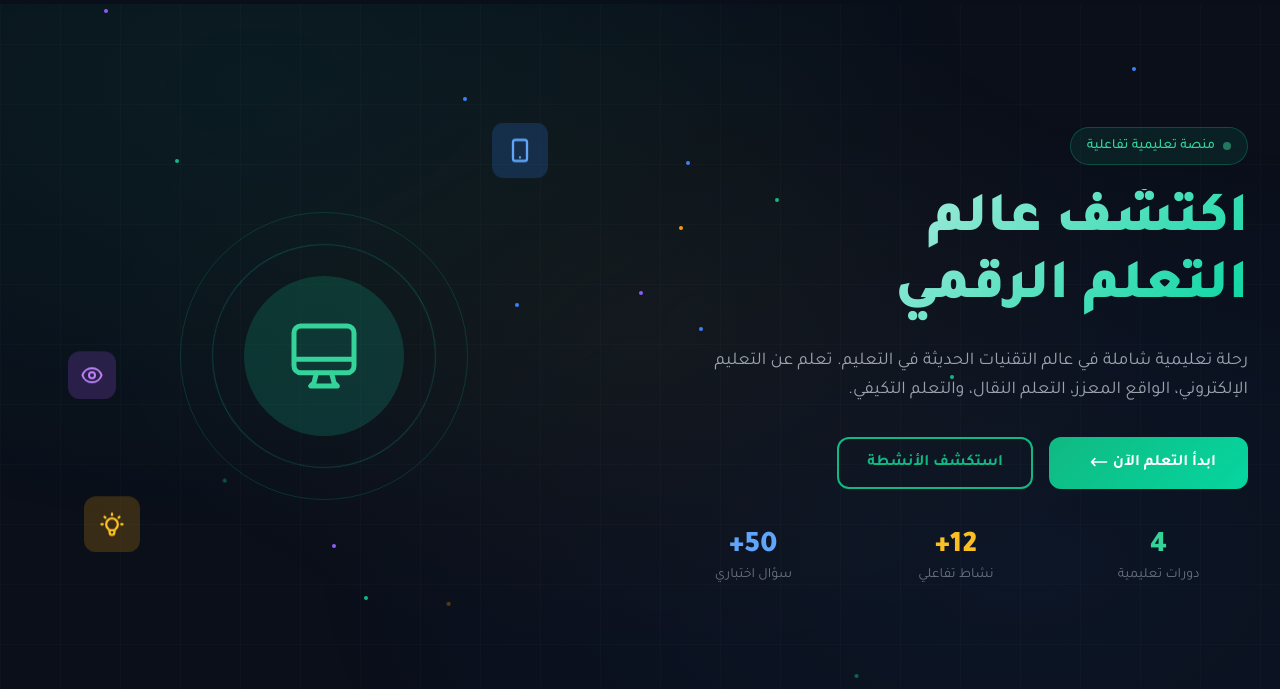
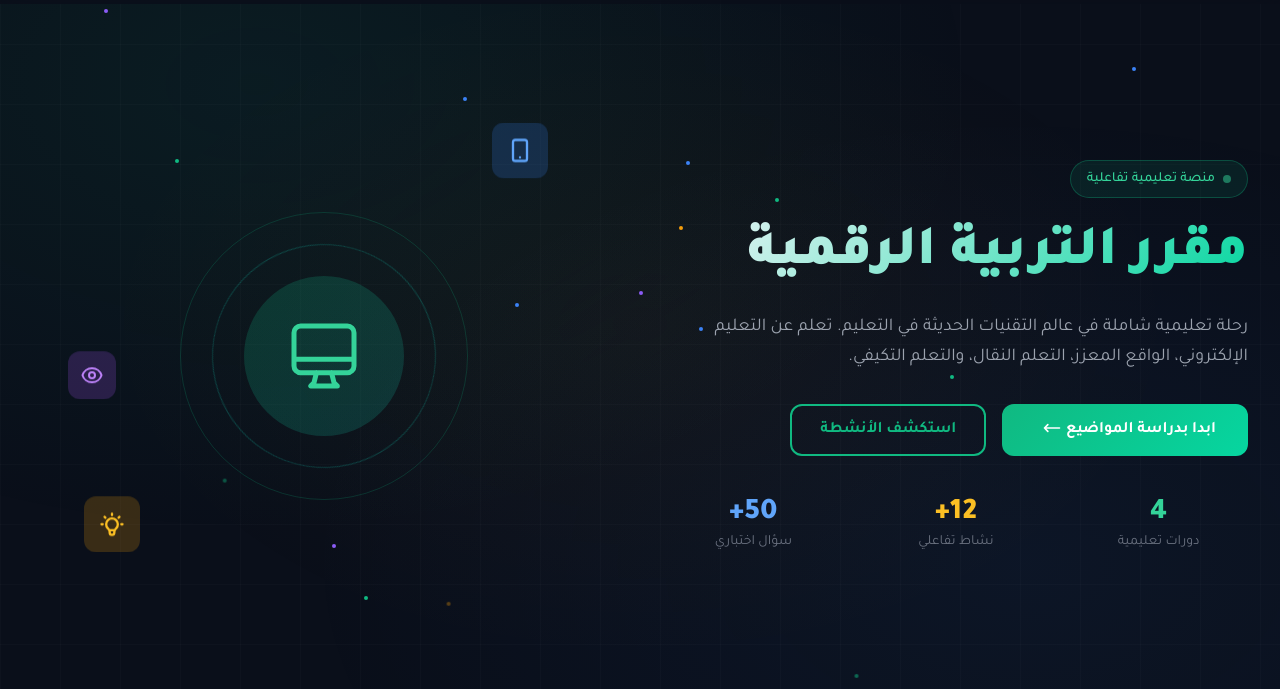
Before and after one commit to AbdoAli2002a/d-mamdouh2, a plain HTML site: page index.html in a window 1280 px wide. Shown: the part 76-765 px from the top of the page. Drawn offline with nearby package versions, Linux system fonts and the light colour scheme.

Commit message:
Update index.html

```diff
--- a/index.html
+++ b/index.html
@@ -576,7 +576,7 @@
                             <span class="text-sm text-emerald-400 font-medium">منصة تعليمية تفاعلية</span>
                         </div>
 
-                        <h1 class="section-title mb-6">اكتشف عالم<br><span class="text-emerald-400">التعلم الرقمي</span></h1>
+                        <h1 class="section-title mb-6"> مقرر التربية الرقمية<br><span class="text-emerald-400"> </span></h1>
 
                         <p class="text-lg text-gray-400 mb-8 leading-relaxed max-w-xl">
                             رحلة تعليمية شاملة في عالم التقنيات الحديثة في التعليم. تعلم عن التعليم الإلكتروني، الواقع المعزز، التعلم النقال، والتعلم التكيفي.
@@ -584,7 +584,7 @@
 
                         <div class="flex flex-wrap gap-4 mb-10">
                             <button onclick="showSection('courses')" class="btn-primary">
-                                ابدأ التعلم الآن
+                                ابدا بدراسة المواضيع
                                 <svg class="w-5 h-5 inline-block mr-2 rtl:mr-0 rtl:ml-2 rotate-180" fill="none" stroke="currentColor" viewBox="0 0 24 24">
                                     <path stroke-linecap="round" stroke-linejoin="round" stroke-width="2" d="M17 8l4 4m0 0l-4 4m4-4H3"/>
                                 </svg>
```
